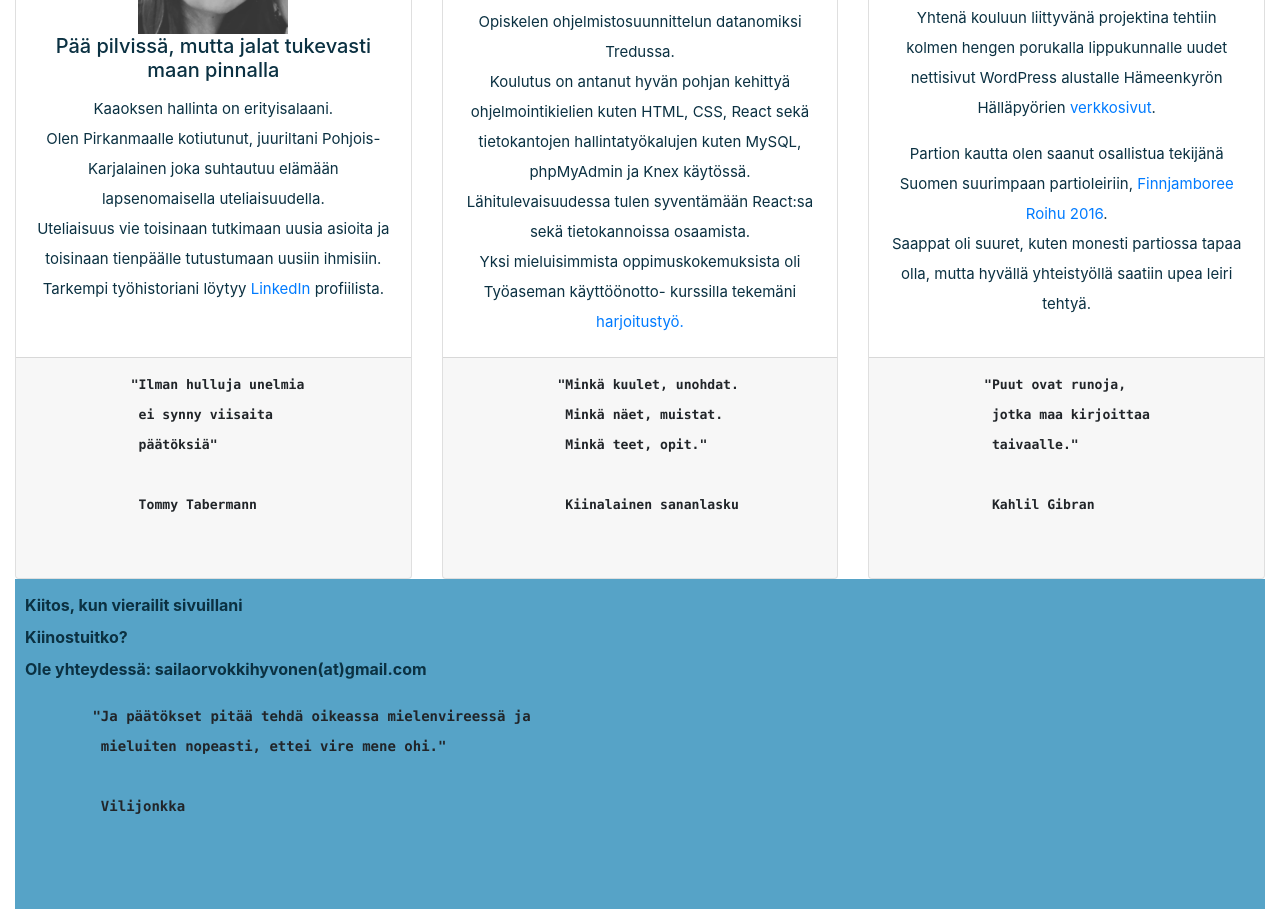
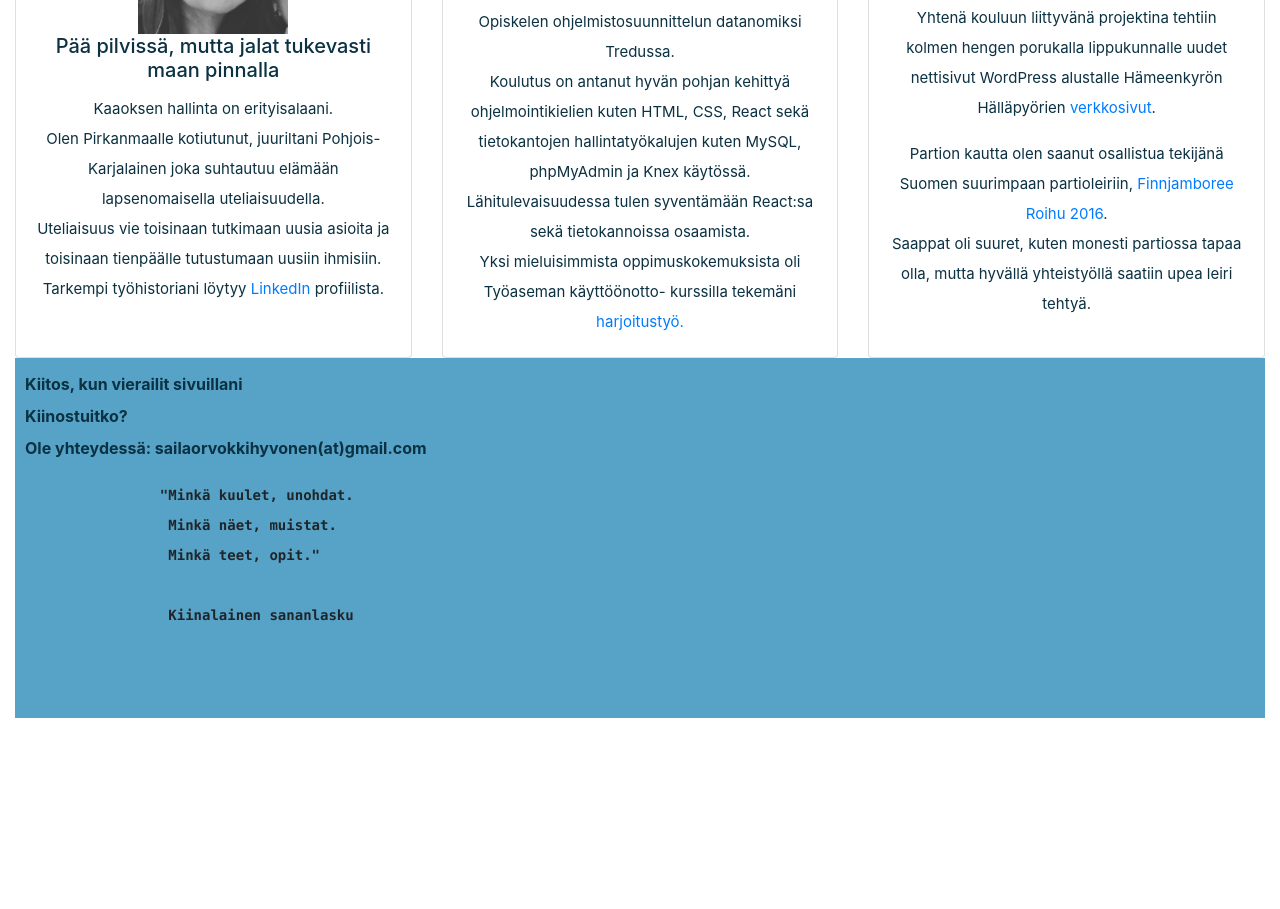
Before and after one commit to SailaOrvokki/SailaOrvokki.github.io, a plain HTML site: page index.html in a window 1280 px wide. Shown: the part 569-1478 px from the top of the page. After the commit the page ends 1287 px from the top, so only its background shows below. Drawn offline with nearby package versions, Linux system fonts and the light colour scheme.

Commit message:
päivitys

```diff
--- a/index.html
+++ b/index.html
@@ -51,18 +51,9 @@
                         tienpäälle tutustumaan uusiin ihmisiin.
                         <br>
                         Tarkempi työhistoriani löytyy
-                        <a href="https://fi.linkedin.com/in/sailaorvokkihyvonen">LinkedIn<a>
+                        <a href="https://www.linkedin.com/in/sailahyvonen/">LinkedIn<a>
                                 profiilista.
                     </p>
-                </div>
-                <div class="card-footer">
-                    <pre>
-            "Ilman hulluja unelmia
-             ei synny viisaita
-             päätöksiä"
-
-             Tommy Tabermann
-            </pre>
                 </div>
             </div>
 
@@ -89,15 +80,6 @@
                             harjoitustyö.</a>
                     </p>
                 </div>
-                <div class="card-footer">
-                    <pre>
-            "Minkä kuulet, unohdat.
-             Minkä näet, muistat.
-             Minkä teet, opit."
-
-             Kiinalainen sananlasku
-            </pre>
-                </div>
             </div>
 
             <div class="card">
@@ -119,16 +101,6 @@
                         Saappat oli suuret, kuten monesti partiossa tapaa olla, mutta hyvällä yhteistyöllä saatiin
                         upea leiri tehtyä.
                     </p>
-
-                </div>
-                <div class="card-footer">
-                    <pre>
-            "Puut ovat runoja,
-             jotka maa kirjoittaa
-             taivaalle."
-
-             Kahlil Gibran
-            </pre>
                 </div>
             </div>
         </div>
@@ -144,11 +116,12 @@
                 </p>
             </div>
             <pre>
-        "Ja päätökset pitää tehdä oikeassa mielenvireessä ja
-         mieluiten nopeasti, ettei vire mene ohi."
+                "Minkä kuulet, unohdat.
+                 Minkä näet, muistat.
+                 Minkä teet, opit."
 
-         Vilijonkka
-        </pre>
+                 Kiinalainen sananlasku
+                </pre>
             <br>
         </div>
 
```
